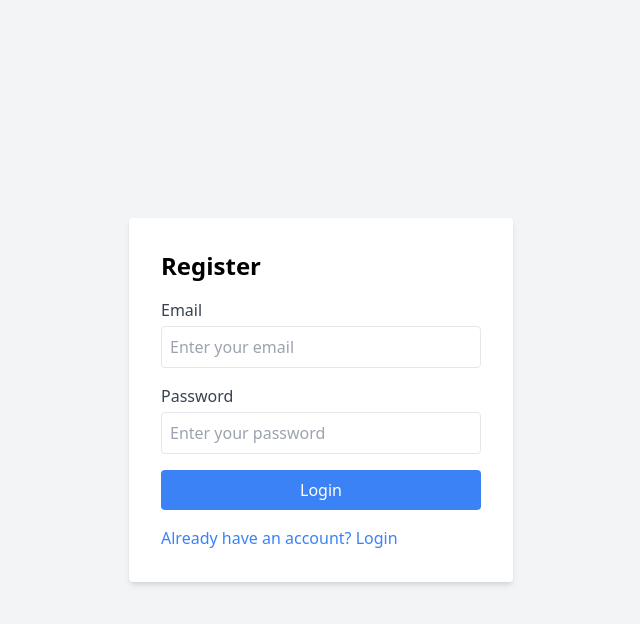
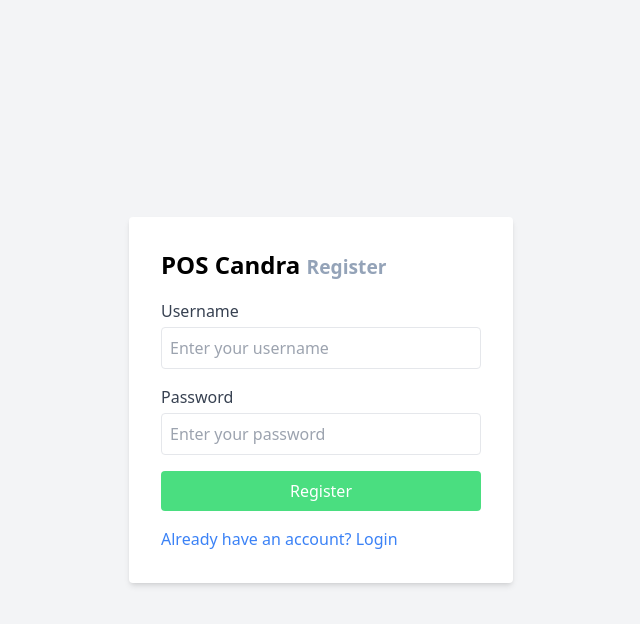
Before and after one commit to mhastiningrat/candrapos-fe, a React (Vite) app: page / in a window 1280 px wide. Both pictures are taken after a click on the button "Don't have an account? Register". Shown: the top 624 px of the page, without its empty margins (319-959 px from the left). Built offline with nearby package versions, Linux system fonts and the light colour scheme.

Commit message:
enhance header and bg button

```diff
--- a/src/components/Auth/Login.jsx
+++ b/src/components/Auth/Login.jsx
@@ -13,13 +13,16 @@ const Login = () => {
 	};
 	return (
 		<form>
-			<h2 className="text-2xl font-bold mb-4">Login</h2>
+			<h2 className="text-2xl font-bold mb-4">
+				POS Candra <small className="text-slate-400">Login</small>
+			</h2>
+
 			<div className="mb-4">
 				<label className="block text-gray-700">Username</label>
 				<input
 					type="email"
 					className="w-full p-2 border rounded mt-1"
-					placeholder="Enter your email"
+					placeholder="Enter your username"
 					onChange={(e) => setUser(e.target.value)}
 				/>
 			</div>
--- a/src/components/Auth/Register.jsx
+++ b/src/components/Auth/Register.jsx
@@ -1,13 +1,15 @@
 const Register = () => {
 	return (
 		<form>
-			<h2 className="text-2xl font-bold mb-4">Register</h2>
+			<h2 className="text-2xl font-bold mb-4">
+				POS Candra <small className="text-slate-400">Register</small>
+			</h2>
 			<div className="mb-4">
-				<label className="block text-gray-700">Email</label>
+				<label className="block text-gray-700">Username</label>
 				<input
 					type="email"
 					className="w-full p-2 border rounded mt-1"
-					placeholder="Enter your email"
+					placeholder="Enter your username"
 				/>
 			</div>
 			<div className="mb-4">
@@ -20,9 +22,9 @@ const Register = () => {
 			</div>
 			<button
 				type="submit"
-				className="w-full bg-blue-500 text-white py-2 rounded"
+				className="w-full bg-green-400 text-white py-2 rounded"
 			>
-				Login
+				Register
 			</button>
 		</form>
 	);
```
